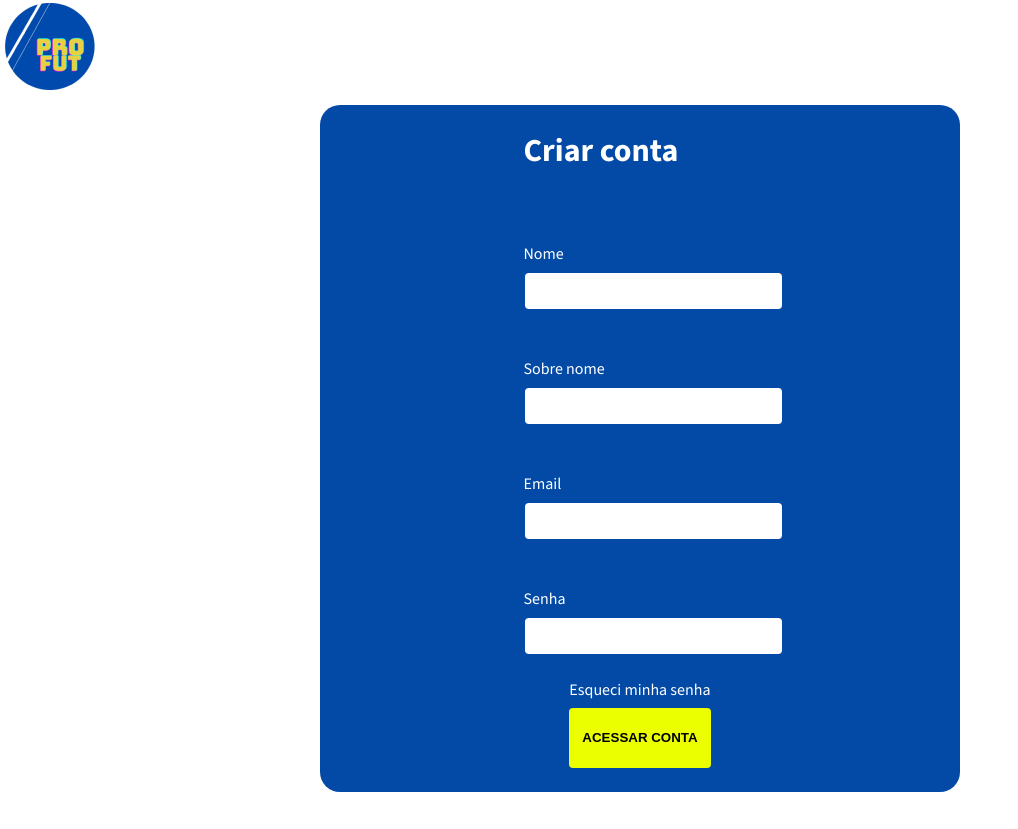
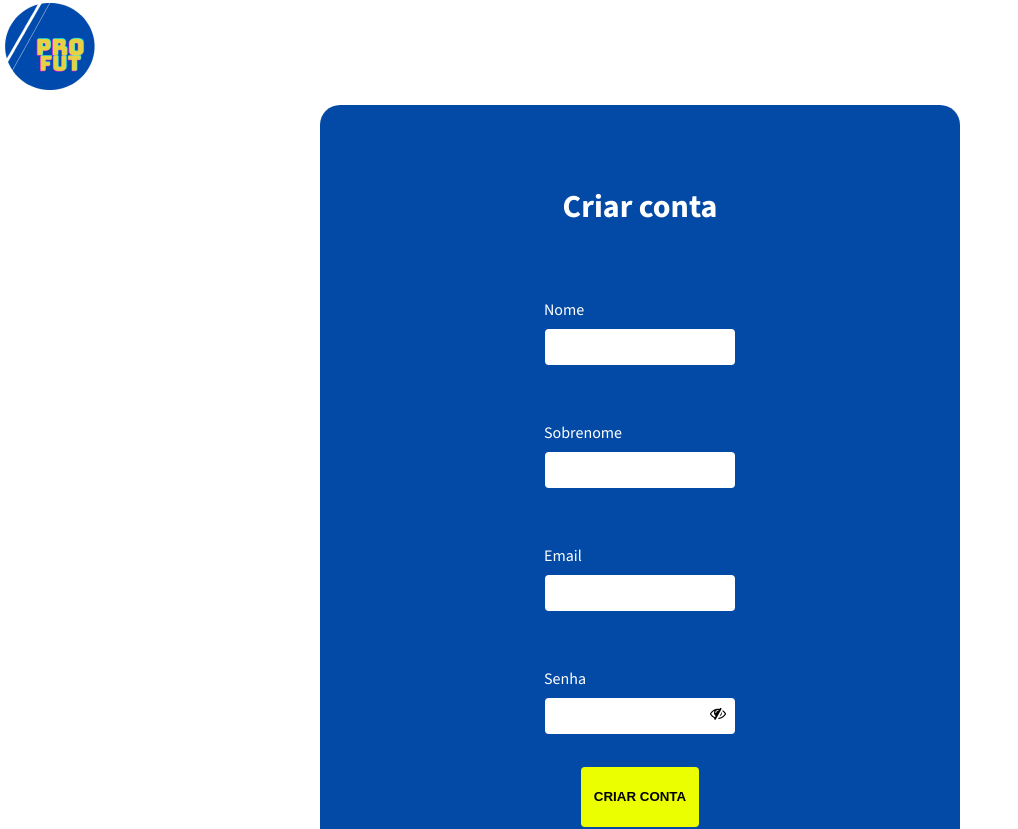
Before and after one commit to SamuelDuartedeCordova/Projeto-Integrador-frontend, an Angular app: page /register in a window 1280 px wide. Shown: the top 829 px of the page, without its empty margins (0-1018 px from the left). Before the commit the page ends 800 px from the top, so only its background shows below. Built offline with nearby package versions, Linux system fonts and the light colour scheme.

Commit message:
register atual

```diff
--- a/src/app/pages/register-page/register-page.component.html
+++ b/src/app/pages/register-page/register-page.component.html
@@ -1,39 +1,47 @@
 <img src="assets/images/logo.png"/>
 <div class="flex-column align-center justify-center">
-  <div class="w-50 bg-primary border-rounded align-center">
-    <div class="flex-column align-center p-24 gap-24">
-      <div>
+  <div class="login-card w-50 flex bg-primary border-rounded justify-center align-center pt-80 pb-128">
+    <form [formGroup]="loginForm" class="login-form w-30 flex-column justify-center align-center">
       <h1 class="text-white pb-72">Criar conta</h1>
 
-        <div class="flex-column gap-48">
+      <div class="flex-column gap-48 mb-24 w-full">
+
         <div class="flex-column gap-8">
           <p class="text-white">Nome</p>
-            <input type="text" class="form-control">
+          <div class="form-input-wrap">
+            <input formControlName="nome" type="nome" class="form-control">
+          </div>
+          <app-form-error [deveMostrar]="loginForm.touched" [errors]="loginForm.get('nome')?.errors"/>
         </div>
 
         <div class="flex-column gap-8">
-            <p class="text-white">Sobre nome</p>
-            <input type="password" class="form-control">
+          <p class="text-white">Sobrenome</p>
+          <div class="form-input-wrap">
+            <input formControlName="email" type="email" class="form-control">
+          </div>
+          <app-form-error [deveMostrar]="loginForm.touched" [errors]="loginForm.get('sobrenome')?.errors"/>
         </div>
 
         <div class="flex-column gap-8">
           <p class="text-white">Email</p>
-            <input type="password" class="form-control">
+          <div class="form-input-wrap">
+            <input formControlName="email" type="email" class="form-control">
+          </div>
+          <app-form-error [deveMostrar]="loginForm.touched" [errors]="loginForm.get('email')?.errors"/>
         </div>
 
         <div class="flex-column gap-8">
           <p class="text-white">Senha</p>
-            <input type="password" class="form-control">
-          </div>
+          <app-input-senha [control]="senhaFormControl"></app-input-senha>
+          <app-form-error [errors]="loginForm.get('senha')?.errors"/>
         </div>
       </div>
 
-      <div class="flex-column gap-8">
-        <p class="text-white">Esqueci minha senha</p>
-        <button class="button-secondary">
-          Acessar conta
+      <div class="flex-column gap-8 align-center">
+        <button class="button-secondary" (click)="criarConta()">
+          Criar conta
         </button>
       </div>
+    </form>
   </div>
 </div>
-</div>
--- a/src/app/pages/register-page/register-page.component.scss
+++ b/src/app/pages/register-page/register-page.component.scss
@@ -0,0 +1,7 @@
+// Adapta tela a resoluções mobile
+@media only screen and (max-width: 767px) {
+  .login-card,
+  .login-form {
+    width: 80%;
+  }
+}
--- a/src/app/pages/register-page/register-page.component.ts
+++ b/src/app/pages/register-page/register-page.component.ts
@@ -1,12 +1,35 @@
-import { Component } from '@angular/core';
+import {Component, OnInit} from '@angular/core';
+import {InputSenhaComponent} from "../../shared/input-senha/input-senha.component";
+import {FormControl, FormGroup, ReactiveFormsModule, Validators} from '@angular/forms';
+import {FormErrorComponent} from "../../shared/form-error/form-error.component";
 
 @Component({
   selector: 'app-register-page',
   standalone: true,
-  imports: [],
+  imports: [
+    InputSenhaComponent,
+    ReactiveFormsModule,
+    FormErrorComponent,
+  ],
   templateUrl: './register-page.component.html',
   styleUrl: './register-page.component.scss'
 })
-export class RegisterPageComponent {
+export class RegisterPageComponent implements OnInit {
 
+  loginForm = new FormGroup({
+    nome: new FormControl('', [Validators.required]),
+    sobrenome: new FormControl('', [Validators.required]),
+    email: new FormControl('',  [Validators.required, Validators.email]),
+    senha: new FormControl('', [Validators.required]),
+  });
+
+  senhaFormControl: FormControl = undefined as any;
+
+  ngOnInit() {
+    this.senhaFormControl = this.loginForm.get('senha') as FormControl;
+  }
+
+  criarConta(): void {
+    this.loginForm.markAllAsTouched();
+  }
 }
```
Lines whose indentation alone changed are shown as unchanged.
